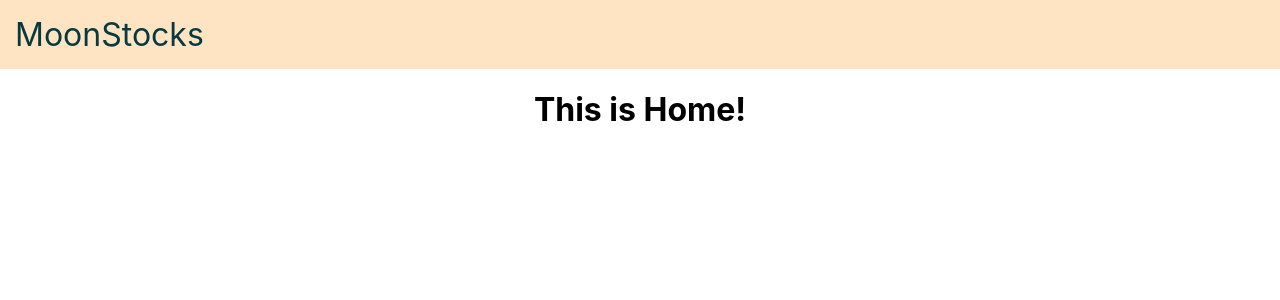
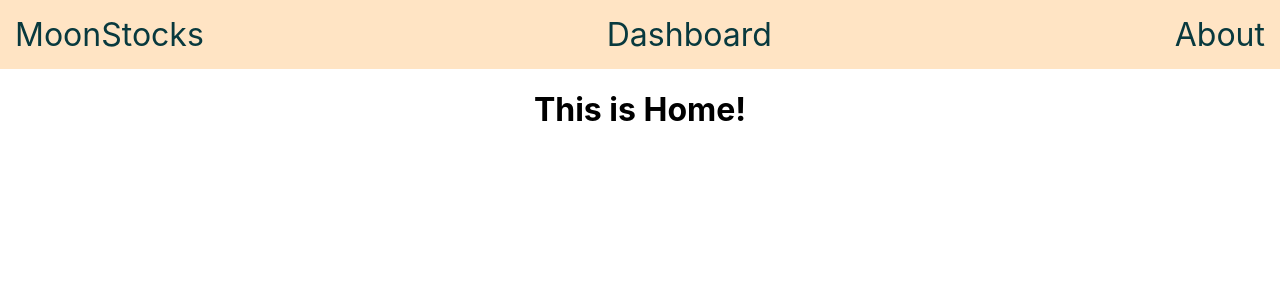
Before and after one commit to germanokuerten/react-router-stocks, a React (Create React App) app: page / in a window 1280 px wide. Shown: the top 300 px of the page. Built offline with nearby package versions, Linux system fonts and the light colour scheme.

Commit message:
nav bar completed

```diff
--- a/src/App.js
+++ b/src/App.js
@@ -1,6 +1,9 @@
-import { Route, Routes } from 'react-router-dom'
+import { Route, Routes } from 'react-router-dom';
 import './App.css';
-import Home from './pages/Home'
+import Home from './pages/Home';
+import About from './pages/About';
+import Dashboard from './pages/Dashboard';
+
 
 import Nav from './components/Nav'
 
@@ -10,7 +13,8 @@ function App() {
       <Nav />
       <Routes>
         <Route path="/" element={<Home/>} />
-
+        <Route path="/stocks" element={<Dashboard/>} />
+        <Route path="/about" element={<About/>} />
       </Routes>
     </div>
   );
--- a/src/components/Nav.jsx
+++ b/src/components/Nav.jsx
@@ -7,16 +7,15 @@ function Nav () {
                 <div>MoonStocks</div>
             </Link>
 
-            {/* <Link>
-                <div to={'/stocks'}>Dashboard
+            <Link to={'/stocks'}>
+                <div >Dashboard</div>
+            </Link>
+
+            <Link to={'/about'}>
+                <div >
+                    About
                 </div>
             </Link>
-
-            <Link>
-                <div to={'/about'}>
-                    About
-                </div>
-            </Link> */}
 
         </div>
     )
```
